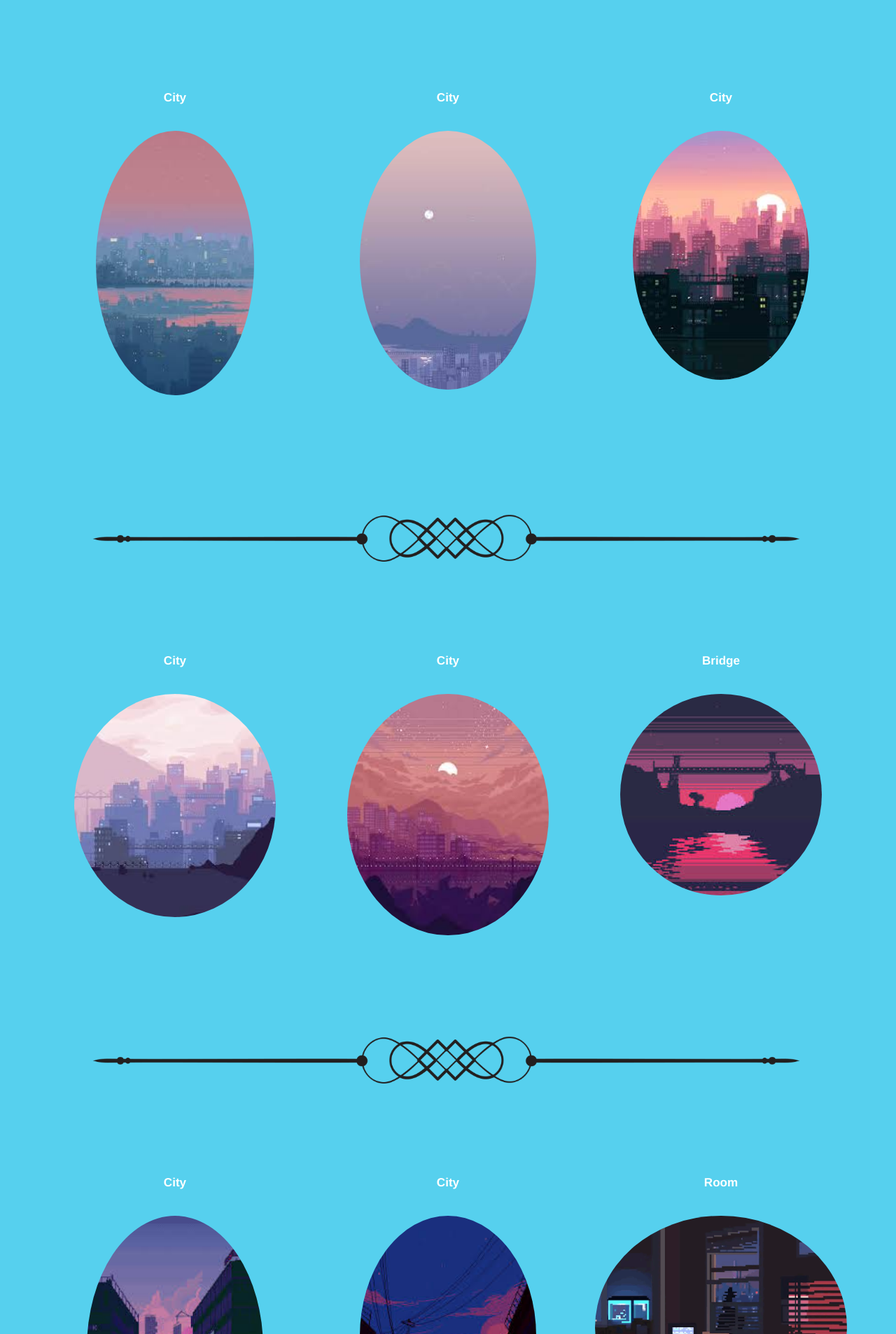
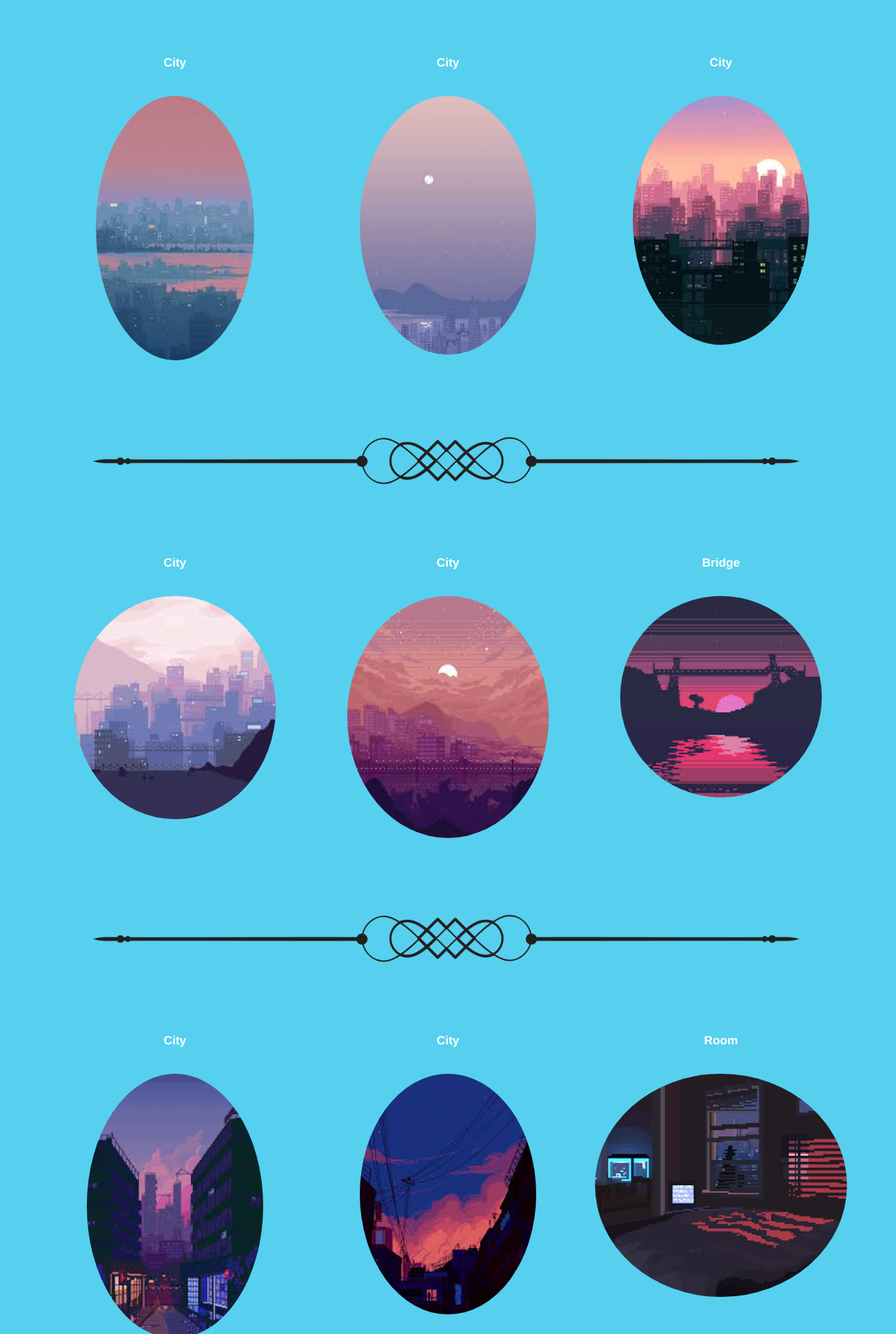
Before and after one commit to fernandovegaa/fernandovegaa.github.io, a plain HTML site: page proyectoparcial2/Portafolio.html in a window 1280 px wide. Shown: the part 2031-3938 px from the top of the page at 70% size. Drawn offline with nearby package versions, Linux system fonts and the light colour scheme.

Commit message:
Add files via upload

```diff
--- a/proyectoparcial2/Portafolio.html
+++ b/proyectoparcial2/Portafolio.html
@@ -104,7 +104,7 @@
 				    </a>
 				  </div>
 				  </div>
-				</div>
+
 
 				  <div class="container text-center" style=" color: white; font-size: 1.22em;">
 				    <h3>The Pixels</h3>
@@ -117,11 +117,10 @@
           <div scope="row" style="text-align: center; margin: 0 auto; color: #230303;"><img style="width: 90%" src="imagenes/separador.png"></div>
         </div>
          <div style="text-align: center; margin-top: 25px;"> </div>
-         <div style="text-align: center;  margin-top: 25px;"> </div>
 
 
 				      <div class="row">
-				          <div class="col-sm-4">
+				          <div class="col-sm-4" style="margin-top: 28px;">
 				          <p><strong>Night</strong></p><br>
 				          <a href="#demo" data-toggle="collapse">
 				          <img  style="width: 60%" src="imagenes/pixel.jpg"  class="img-circle person" alt="Random Name">
@@ -132,7 +131,7 @@
 				        <p>Member since 1988</p>
 				     </div>
 				    </div>
-				    <div class="col-sm-4">
+				    <div class="col-sm-4" style="margin-top: 28px;">
 				      <p><strong>Day</strong></p><br>
 				       <a href="#demo2" data-toggle="collapse">
 				      <img style="width: 80%" src="imagenes/pixel2.jpg"  class="img-circle person" alt="Random Name">
@@ -143,7 +142,7 @@
 				      <p>Member since 1988</p>
 				    </div>
 				    </div>
-				    <div class="col-sm-4">
+				    <div class="col-sm-4" style="margin-top: 28px;">
 				      <p><strong>Space</strong></p><br>
 				      <a href="#demo3" data-toggle="collapse">
 				      <img  style="width: 100%" src="imagenes/pixel10.jpg"  class="img-circle person" alt="Random Name">
@@ -161,8 +160,7 @@
         </div>
 
           <div style="text-align: center;  margin-top: 32px;"> </div>
-          <div style="text-align: center; margin-top: 32px;"> </div>
-          <div class="col-sm-4">
+          <div class="col-sm-4" style="margin-top: 28px;">
           <p><strong>City</strong></p><br>
           <a href="#demo4" data-toggle="collapse">
           <img style="width: 63%" src="imagenes/pixel4.jpg"  class="img-circle person" alt="Random Name">
@@ -173,7 +171,7 @@
           <p>Member since 1988</p>
          </div>
         </div>
-        <div class="col-sm-4">
+        <div class="col-sm-4" style="margin-top: 28px;">
           <p><strong>City</strong></p><br>
            <a href="#demo5" data-toggle="collapse">
           <img style="width: 70%" src="imagenes/pixel5.jpg"  class="img-circle person" alt="Random Name">
@@ -184,7 +182,7 @@
           <p>Member since 1988</p>
         </div>
         </div>
-        <div class="col-sm-4">
+        <div class="col-sm-4" style="margin-top: 28px;">
           <p><strong>City</strong></p><br>
           <a href="#demo6" data-toggle="collapse">
           <img style="width: 70%" src="imagenes/pixel6.jpg"  class="img-circle person" alt="Random Name">
@@ -196,18 +194,14 @@
         </div>
         </div>
 
-         <div style="text-align: center; margin-top: 22px;"> </div>
-         <div style="text-align: center; margin-top: 22px;"> </div>
-          <div style="text-align: center; margin-top: 22px;"> </div>
-          <div style="text-align: center; margin-top: 22px;"> </div>
           <div style="text-align:center;"  >
 
 
-          <div scope="row" style="text-align: center; margin: 0 auto; color: #230303;"><img style="width: 90%" src="imagenes/separador.png"></div>
+          <div scope="row" style="text-align: center; margin: 0 auto; color: #230303;"><img style="width: 90%; margin-top: 80px;" src="imagenes/separador.png"></div>
         </div>
           <div style="text-align: center;  margin-top: 32px;"> </div>
-          <div style="text-align: center; margin-top: 32px;"> </div>
-            <div class="col-sm-4">
+
+            <div class="col-sm-4" style="margin-top: 28px;">
               <p><strong>City</strong></p><br>
               <a href="#demo7" data-toggle="collapse">
               <img style="width: 80%" src="imagenes/pixel7.jpg"  class="img-circle person" alt="Random Name">
@@ -218,7 +212,7 @@
             <p>Member since 1988</p>
          </div>
         </div>
-        <div class="col-sm-4">
+        <div class="col-sm-4" style="margin-top: 28px;">
           <p><strong>City</strong></p><br>
            <a href="#demo8" data-toggle="collapse">
           <img style="width: 80%" src="imagenes/pixel8.jpg"  class="img-circle person" alt="Random Name">
@@ -229,7 +223,7 @@
           <p>Member since 1988</p>
         </div>
         </div>
-        <div class="col-sm-4">
+        <div class="col-sm-4" style="margin-top: 28px;">
           <p><strong>Bridge</strong></p><br>
           <a href="#demo9" data-toggle="collapse">
           <img style="width: 80%" src="imagenes/pixel9.jpg"  class="img-circle person" alt="Random Name">
@@ -240,18 +234,13 @@
           <p>Member since 2005</p>
         </div>
     </div>
-         <div style="text-align: center; margin-top: 25px;"> </div>
-         <div style="text-align: center;  margin-top: 25px;"> </div>
-          <div style="text-align: center;  margin-top: 25px;"> </div>
-          <div style="text-align: center; margin-top: 25px;"> </div>
           <div style="text-align:center;"  >
 
 
-          <div scope="row" style="text-align: center; margin: 0 auto; color: #230303;"><img style="width: 90%" src="imagenes/separador.png"></div>
+          <div scope="row" style="text-align: center; margin: 0 auto; color: #230303;"><img style="width: 90%; margin-top: 80px;" src="imagenes/separador.png"></div>
         </div>
           <div style="text-align: center;  margin-top: 32px;"> </div>
-          <div style="text-align: center; margin-top: 32px;"> </div>
-              <div class="col-sm-4">
+              <div class="col-sm-4" style="margin-top: 28px;">
           <p><strong>City</strong></p><br>
           <a href="#demo10" data-toggle="collapse">
           <img style="width: 70%" src="imagenes/pixel11.jpg"  class="img-circle person" alt="Random Name">
@@ -262,7 +251,7 @@
         <p>Member since 1988</p>
      </div>
     </div>
-    <div class="col-sm-4">
+    <div class="col-sm-4" style="margin-top: 28px;">
       <p><strong>City</strong></p><br>
        <a href="#demo11" data-toggle="collapse">
       <img style="width: 70%" src="imagenes/pixel12.jpg"  class="img-circle person" alt="Random Name">
@@ -273,7 +262,7 @@
       <p>Member since 1988</p>
     </div>
     </div>
-    <div class="col-sm-4">
+    <div class="col-sm-4" style="margin-top: 28px;">
       <p><strong>Room</strong></p><br>
       <a href="#demo12" data-toggle="collapse">
       <img style="width: 100%" src="imagenes/pixel13.jpg"  class="img-circle person" alt="Random Name">
@@ -284,18 +273,12 @@
       <p>Member since 2005</p>
     </div>
     </div>
-        <div style="text-align: center; margin-top: 22px;"> </div>
-         <div style="text-align: center;  margin-top: 22px;"> </div>
-          <div style="text-align: center;  margin-top: 22px;"> </div>
-          <div style="text-align: center; margin-top: 22px;"> </div>
+
+        <div scope="row" style="text-align: center; margin: 0 auto; color: #230303;"><img style="width: 90%; margin-top: 80px;" src="imagenes/separador.png"></div>
     </div>
 
 	    </div>
-	    <div style="text-align:center;"  >
 
-
-      <div scope="row" style="text-align: center; margin: 0 auto; color: #230303;"><img style="width: 90%" src="imagenes/separador.png"></div>
-    </div>
           <div style="text-align: center;  margin-top: 32px;"> </div>
           <div style="text-align: center; margin-top: 32px;"> </div>
 
```
